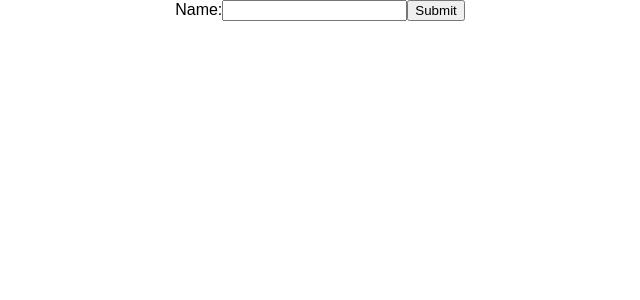
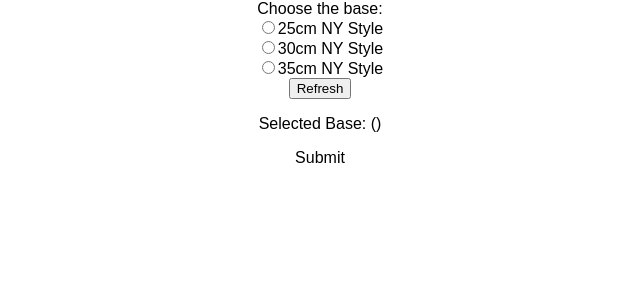
Before and after one commit to simSmulders/HW-week5-pizza, a React (Create React App) app in the folder pizza-configurator/: page / in a window 1280 px wide. Shown: the top 300 px of the page, without its empty margins (320-960 px from the left). Built offline with nearby package versions, Linux system fonts and the light colour scheme.

Commit message:
pizzaBase WIP

```diff
--- a/pizza-configurator/package.json
+++ b/pizza-configurator/package.json
@@ -5,7 +5,9 @@
   "dependencies": {
     "react": "^16.5.0",
     "react-dom": "^16.5.0",
-    "react-scripts": "1.1.5"
+    "react-redux": "^5.0.7",
+    "react-scripts": "1.1.5",
+    "redux": "^4.0.0"
   },
   "scripts": {
     "start": "react-scripts start",
--- /dev/null
+++ b/pizza-configurator/src/actions/pizzalayers.js
@@ -0,0 +1,31 @@
+export const UPDATE_BASE25 = 'UPDATE_BASE25'
+export const UPDATE_BASE30 = 'UPDATE_BASE30'
+export const UPDATE_BASE35 = 'UPDATE_BASE35'
+
+
+export function updateBase25(bases) {
+    return(
+        {
+            type: UPDATE_BASE25,
+            payload: bases
+        }
+    )
+}
+
+export function updateBase30(bases) {
+    return(
+       {
+           type: UPDATE_BASE30,
+           payload: bases
+       }
+    )
+}
+
+export function updateBase35(bases) {
+    return(
+        {
+            type: UPDATE_BASE35,
+            payload: bases
+        }
+    )
+}
--- a/pizza-configurator/src/components/PizzaBase.js
+++ b/pizza-configurator/src/components/PizzaBase.js
@@ -1,32 +1,133 @@
-import React from 'react'
+import React, { Component } from 'react';
+//import './Filter.css'
+import {connect} from 'react-redux';
+//import { Link } from 'react-router-dom'
+import baseState from '../reducers/baseState'
+import { updateBase25, updateBase30, updateBase35 } from '../actions/pizzalayers'
 
-export default class PizzaBase extends React.Component {
+
+class Filter extends Component {
     constructor(props) {
-      super(props);
-      this.state = {value: ''};
-
-      this.handleChange = this.handleChange.bind(this);
-      this.handleSubmit = this.handleSubmit.bind(this);
+        super(props)
+        this.state= {
+            baseState
+        }
     }
 
-    handleChange(event) {
-      this.setState({value: event.target.value});
+
+   render(){
+
+       const handleSubmit = (event) => {
+           event.preventDefault()
+           console.log(this.props.baseFilter)
+       }
+
+       const bases = this.props.baseState
+
+
+       const handleBase25= () => {
+        let base25Filter = bases.filter(base => base.name === "25cm NY Style")
+        this.props.updateBase25(base25Filter)
+       }
+
+       const handleBase30 = () => {
+        let base30Filter = bases.filter(base => base.name === "30cm NY Style")
+        this.props.updateBase30(base30Filter)
+       }
+
+       const handleBase35 = () => {
+        let base35Filter = bases.filter(base => base.name === "35cm NY Style")
+        this.props.updateBase35(base35Filter)
+       }
+
+       function refreshPage(){
+        window.location.reload();
     }
 
-    handleSubmit(event) {
-      console.log('A name was submitted: ' + this.state.value);
-      event.preventDefault();
-    }
+    return (
+        <div>
+            <form className="filterForm">
+                    <label>Choose the base:</label>
+                    <div className ="Check">
 
-    render() {
-      return (
-        <form onSubmit={this.handleSubmit}>
-          <label>
-            Name:
-            <input type="text" value={this.state.value} onChange={this.handleChange} />
-          </label>
-          <input type="submit" value="Submit" />
-        </form>
-      );
-    }
-  }
+                        <label><input type="radio" name="base"  value="25cm NY Style" className="filterForm-radio" onClick={ handleBase25 } />25cm NY Style</label>
+                        <br/>
+                        <label><input type="radio" name="base" value="30cm NY Style" className="filterForm-radio" onClick={ handleBase30 }/>30cm NY Style</label>
+                        <br/>
+                        <label><input type="radio" name="base" value="35cm NY Style" className="filterForm-radio" onClick={ handleBase35 }/>35cm NY Style</label>
+                        <br/>
+                        <button type="button" onClick={ refreshPage }> <span>Refresh</span> </button>
+                    </div>
+            </form>
+            <div>
+                <p>Selected Base: ({this.props.baseFilter.name})</p>
+                <p onClick={ handleSubmit }>Submit</p>
+                <br />
+            </div>
+        </div>
+                )
+
+}
+}
+
+
+const mapStateToProps = ({baseState, baseFilter}) => ({baseState, baseFilter})
+
+
+export default connect(mapStateToProps, { updateBase25, updateBase30, updateBase35 })(Filter)
+
+
+
+
+
+// import React from 'react'
+// import { addBase } from '../actions/pizzalayers'
+// import { connect } from 'react-redux';
+
+// class PizzaBase extends React.Component {
+//   state = {
+//     id:"base25"
+//   }
+//   handleSubmit = (e) => {
+//     e.preventDefault()
+//     //this.state.addBase()
+//     console.log(this.state.name)
+
+//   }
+
+//   handleChange = (event) => {
+//     const value = event.target.value;
+//     const name = event.target.name;
+
+//     this.setState({
+//       [name]: value
+//     });
+//   }
+
+//     render() {
+//       return (
+//         <form onSubmit={this.handleSubmit}>
+//           <header className="addbase"> Add Base: </header>
+//           <label htmlFor="base25">25cm NY Style € 8,99</label>
+//             <input id="base25" type="radio" name="base" onChange={this.handleChange} />
+
+//           <label htmlFor="base30">30cm NY Style € 11,49</label>
+//             <input id="base30" type="radio" name="base" onChange={this.handleChange} />
+
+//           <label htmlFor="base35">35cm NY Style € 13,49</label>
+//             <input id="base35" type="radio" name="base" onChange={this.handleChange} />
+
+//           <input type="submit" value="Submit" />
+//         </form>
+//       );
+//     }
+//   }
+
+//   const mapStateToProps = state => {
+//     return {
+//       base: state.base
+//     }
+//   }
+
+
+//   export default connect(mapStateToProps, { addBase })(PizzaBase)
--- /dev/null
+++ b/pizza-configurator/src/reducers/baseFilter.js
@@ -0,0 +1,15 @@
+import { UPDATE_BASE25, UPDATE_BASE30, UPDATE_BASE35 } from '../actions/pizzalayers'
+import { baseState } from './baseState'
+
+export default (state = baseState, action = {}) => {
+    switch (action.type) {
+        case UPDATE_BASE25:
+            return action.payload
+        case UPDATE_BASE30:
+            return action.payload
+        case UPDATE_BASE35:
+            return action.payload
+    default:
+      return state
+    }
+}
--- /dev/null
+++ b/pizza-configurator/src/reducers/baseState.js
@@ -0,0 +1,22 @@
+
+export const baseState = [
+    {
+      id: 1,
+      name: '25cm NY Style',
+      price: 8.99
+    },
+    {
+      id: 2,
+      name: '30cm NY Style',
+      price: 11.49
+    },
+    {
+      id: 3,
+      name: '35cm NY Style',
+      price: 13.49
+    }
+  ]
+
+  export default (state = baseState, action = {}) => {
+    return state
+  }
--- /dev/null
+++ b/pizza-configurator/src/reducers/sauce.js
@@ -0,0 +1,31 @@
+const reducer = (state = sauce, action = {}) => {
+    switch (action.type) {
+    case 'ADD_SAUCE':
+      return [
+        ...state,
+        action.payload
+      ]
+    default:
+      return state
+    }
+}
+
+const sauce = [
+    {
+      id: 1,
+      name: 'White sauce',
+      price: 0
+    },
+    {
+      id: 2,
+      name: 'Red sauce',
+      price: 1.00
+    },
+    {
+      id: 3,
+      name: 'Mix it up',
+      price: 1.50
+    }
+  ]
+
+export default reducer
--- /dev/null
+++ b/pizza-configurator/src/reducers/toppings.js
@@ -0,0 +1,46 @@
+const reducer = (state = toppings, action = {}) => {
+    switch (action.type) {
+    case 'ADD_TOPPINGS':
+      return [
+        ...state,
+        action.payload
+      ]
+    default:
+      return state
+    }
+}
+const toppings = [
+    {
+      id: 1,
+      name: 'Pineapple',
+      price: 0.50
+    },
+    {
+      id: 2,
+      name: 'Corn',
+      price: 0.50
+    },
+    {
+      id: 3,
+      name: 'Olives (green)',
+      price: 0.50
+    },
+    {
+      id: 4,
+      name: 'Red onion',
+      price: 0.50
+    },
+    {
+      id: 5,
+      name: 'Spinach',
+      price: 0.50
+    },
+    {
+      id: 6,
+      name: 'Cherry tomatoes',
+      price: 0.50
+    }
+
+  ]
+
+export default reducer
```
Also changed, not shown: pizza-configurator/src/reducers/index.js (+8 -1 lines), 1 other file (tests, documents, lock files or other folders).
